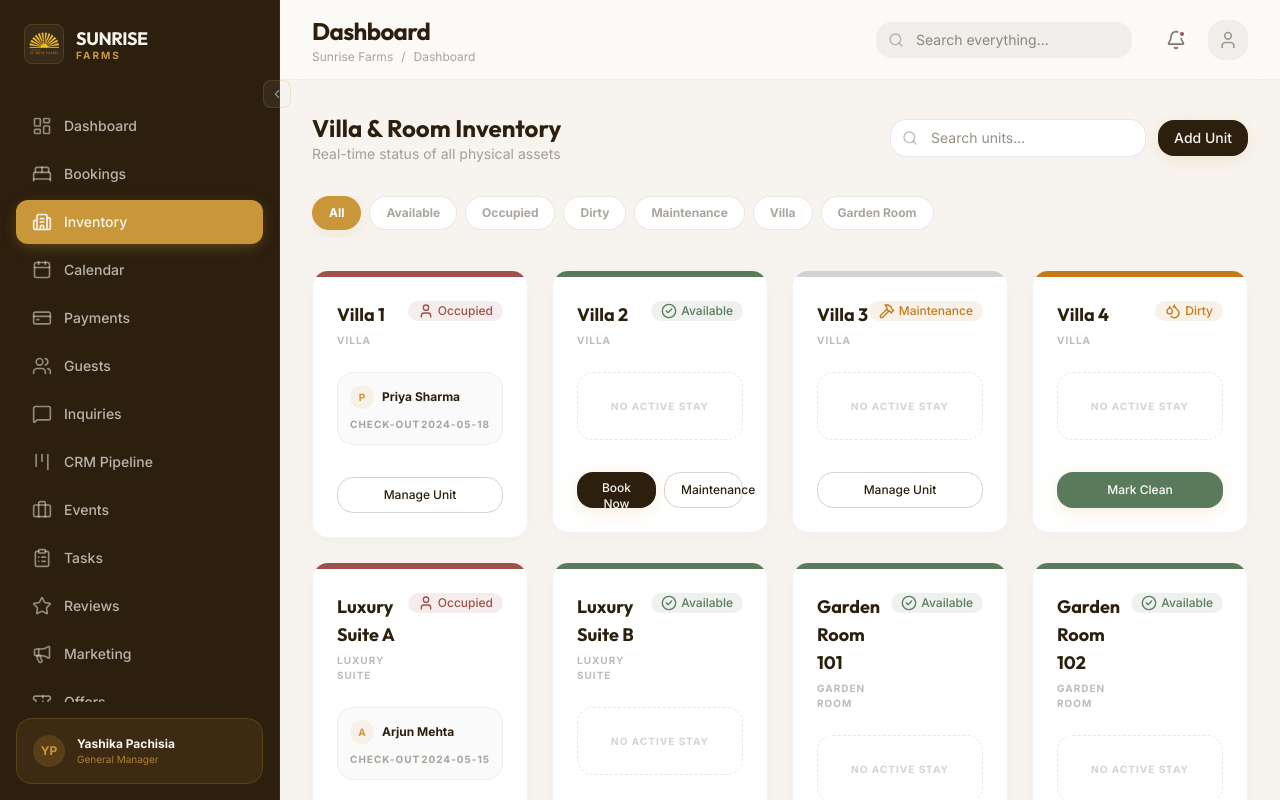
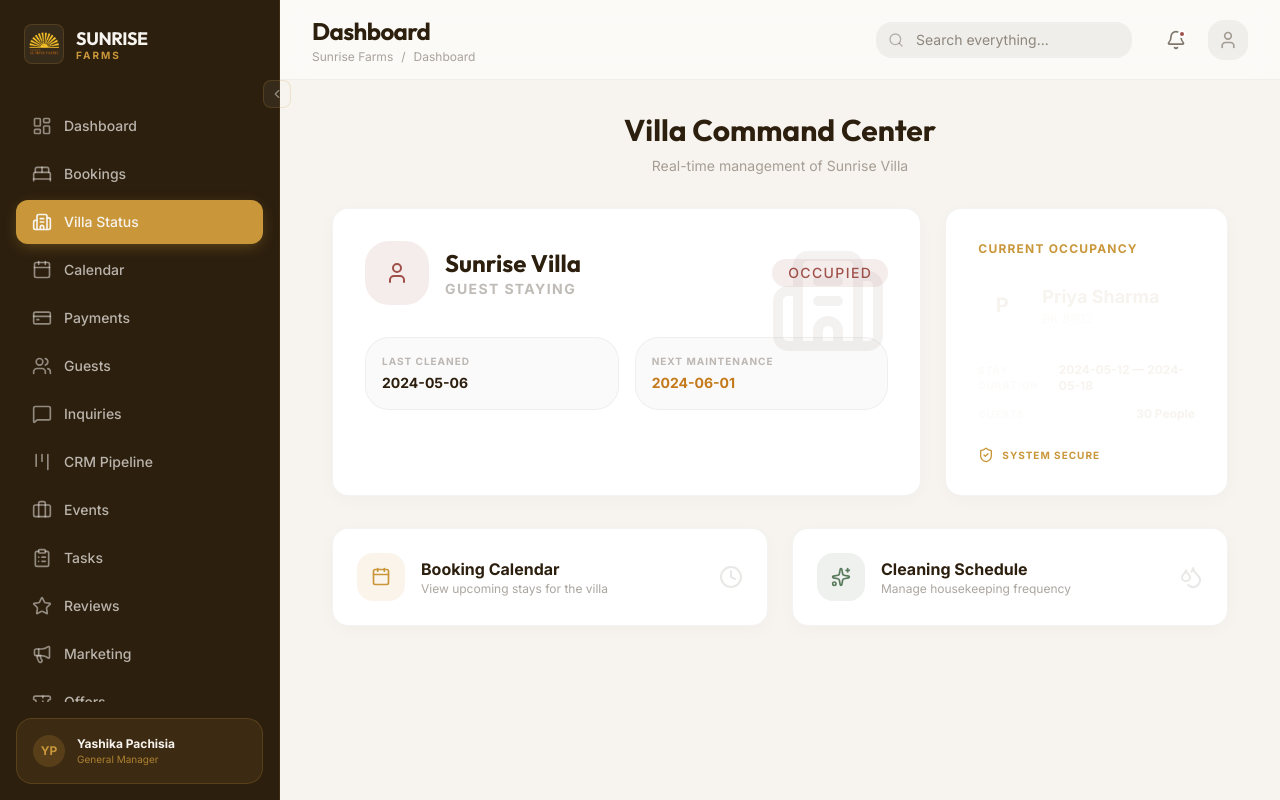
Before and after one commit to advaitkhangar01/SDMP, a Next.js app: page /inventory in a window 1280 px wide. Shown: the top 800 px of the page. Built offline with nearby package versions, Linux system fonts and the light colour scheme.

Commit message:
Implement Stage 3: Advanced CRM & Communication

```diff
--- a/src/app/bookings/page.tsx
+++ b/src/app/bookings/page.tsx
@@ -21,7 +21,7 @@ import {
 import { motion, AnimatePresence } from "framer-motion";
 
 export default function BookingsPage() {
-  const { bookings: allBookings, addBooking, updateBooking, deleteBooking, rooms, checkInBooking, checkOutBooking } = useAppStore();
+  const { bookings: allBookings, addBooking, updateBooking, deleteBooking, villa, checkInBooking, checkOutBooking } = useAppStore();
   const { toast } = useToast();
 
   const [selectedBookingId, setSelectedBookingId] = useState<string | null>(null);
@@ -332,29 +332,25 @@ export default function BookingsPage() {
                   <div className="grid grid-cols-1 gap-3">
                     {selectedBooking.status !== "Arrived" ? (
                       <div className="space-y-3">
-                        <label className="text-[10px] font-bold text-bark/40 uppercase tracking-widest px-1">Assign Room for Check-in</label>
-                        <div className="flex gap-2">
-                          <select
-                            id="roomSelect"
-                            className="flex-1 px-4 py-2 bg-white border border-bark/10 rounded-xl text-sm focus:ring-1 focus:ring-gold/20 outline-none"
-                          >
-                            <option value="">Select available unit...</option>
-                            {rooms.filter(r => r.status === "Available" && r.type === selectedBooking.type).map(r => (
-                              <option key={r.id} value={r.id}>{r.name}</option>
-                            ))}
-                          </select>
+                        {villa.status === "Available" ? (
+                          <div className="p-4 bg-sage/5 border border-sage/10 rounded-2xl space-y-3">
+                            <p className="text-xs text-sage font-medium">Villa is ready for check-in.</p>
                             <Button
                               onClick={() => {
-                              const roomId = (document.getElementById("roomSelect") as HTMLSelectElement).value;
-                              if (!roomId) return toast("Please select a room", "error");
-                              checkInBooking(selectedBooking.id, roomId);
+                                checkInBooking(selectedBooking.id);
                                 toast("Guest checked in successfully!", "success");
                               }}
-                            className="bg-sage text-white px-6"
+                              className="w-full bg-sage text-white"
                             >
-                            Check-in
+                              Check-in to Sunrise Villa
                             </Button>
                           </div>
+                        ) : (
+                          <div className="p-4 bg-rose/5 border border-rose/10 rounded-2xl space-y-1">
+                            <p className="text-xs text-rose font-bold">Villa Unavailable</p>
+                            <p className="text-[10px] text-rose/60">The villa is currently {villa.status}. It must be 'Available' before check-in.</p>
+                          </div>
+                        )}
                       </div>
                     ) : (
                       <Button
--- a/src/app/inventory/page.tsx
+++ b/src/app/inventory/page.tsx
@@ -6,164 +6,176 @@ import { Card, Badge, Button, cn } from "@/components/ui";
 import {
   Building2,
   CheckCircle2,
-  AlertCircle,
-  Clock,
   User,
   Hammer,
   Droplets,
-  Search,
-  Filter
+  Calendar,
+  Clock,
+  Sparkles,
+  ShieldCheck
 } from "lucide-react";
 import { motion } from "framer-motion";
-import { useState } from "react";
 
-export default function InventoryPage() {
-  const { rooms, updateRoomStatus, bookings } = useAppStore();
+export default function VillaStatusPage() {
+  const { villa, updateVillaStatus, bookings } = useAppStore();
   const { toast } = useToast();
-  const [filter, setFilter] = useState("All");
 
-  const filteredRooms = filter === "All"
-    ? rooms
-    : rooms.filter(r => r.status === filter || r.type === filter);
+  const booking = bookings.find(b => b.id === villa.currentBookingId);
 
-  const getStatusColor = (status: string) => {
+  const getStatusDetails = (status: string) => {
     switch (status) {
-      case "Available": return "success";
-      case "Occupied": return "danger";
-      case "Dirty": return "warning";
-      case "Maintenance": return "warning";
-      case "Blocked": return "default";
-      default: return "default";
+      case "Available": return { color: "success", icon: <CheckCircle2 size={24} />, desc: "Ready for Guest" };
+      case "Occupied": return { color: "danger", icon: <User size={24} />, desc: "Guest Staying" };
+      case "Dirty": return { color: "warning", icon: <Droplets size={24} />, desc: "Cleaning Required" };
+      case "Maintenance": return { color: "warning", icon: <Hammer size={24} />, desc: "Under Repair" };
+      default: return { color: "default", icon: <Clock size={24} />, desc: "Unknown" };
     }
   };
 
-  const getStatusIcon = (status: string) => {
-    switch (status) {
-      case "Available": return <CheckCircle2 size={16} />;
-      case "Occupied": return <User size={16} />;
-      case "Dirty": return <Droplets size={16} />;
-      case "Maintenance": return <Hammer size={16} />;
-      default: return <Clock size={16} />;
-    }
-  };
+  const details = getStatusDetails(villa.status);
 
-  const handleStatusChange = (roomId: string, newStatus: string) => {
-    updateRoomStatus(roomId, newStatus);
-    toast(`${roomId} is now ${newStatus}`, "success");
+  const handleStatusChange = (newStatus: any) => {
+    updateVillaStatus(newStatus);
+    toast(`Villa is now ${newStatus}`, "success");
   };
 
   return (
-    <div className="space-y-8 pb-12">
-      <div className="flex flex-col md:flex-row md:items-center justify-between gap-4">
+    <div className="max-w-4xl mx-auto space-y-8 pb-12">
+      <div className="text-center space-y-2">
+        <h2 className="text-3xl font-serif font-bold text-bark">Villa Command Center</h2>
+        <p className="text-sm text-bark/40">Real-time management of Sunrise Villa</p>
+      </div>
+
+      <div className="grid grid-cols-1 md:grid-cols-3 gap-6">
+        {/* Status Card */}
+        <Card className="md:col-span-2 p-8 border-none shadow-premium bg-white relative overflow-hidden">
+          <div className="absolute top-0 right-0 p-8 opacity-5">
+            <Building2 size={120} />
+          </div>
+
+          <div className="relative z-10 space-y-8">
+            <div className="flex items-center justify-between">
+              <div className="flex items-center gap-4">
+                <div className={cn("w-16 h-16 rounded-2xl flex items-center justify-center",
+                  villa.status === "Available" ? "bg-sage/10 text-sage" :
+                  villa.status === "Occupied" ? "bg-rose/10 text-rose" : "bg-amber/10 text-amber"
+                )}>
+                  {details.icon}
+                </div>
                 <div>
-          <h2 className="text-2xl font-serif font-bold text-bark">Villa & Room Inventory</h2>
-          <p className="text-sm text-bark/40">Real-time status of all physical assets</p>
+                  <h3 className="text-2xl font-serif font-bold text-bark">{villa.name}</h3>
+                  <p className="text-sm font-bold text-bark/30 uppercase tracking-widest">{details.desc}</p>
                 </div>
-        <div className="flex items-center gap-3">
-          <div className="relative">
-            <Search className="absolute left-3 top-1/2 -translate-y-1/2 text-bark/30" size={16} />
-            <input
-              type="text"
-              placeholder="Search units..."
-              className="pl-10 pr-4 py-2 bg-white border border-bark/10 rounded-xl text-sm focus:ring-1 focus:ring-gold/20 outline-none w-64"
-            />
               </div>
-          <Button className="bg-bark text-cream">Add Unit</Button>
+              <Badge variant={details.color as any} className="text-sm px-4 py-1 rounded-full uppercase tracking-widest">
+                {villa.status}
+              </Badge>
+            </div>
+
+            <div className="grid grid-cols-2 gap-4">
+              <div className="p-4 bg-bark/[0.02] rounded-2xl border border-bark/5 space-y-1">
+                <p className="text-[10px] font-bold text-bark/30 uppercase tracking-widest">Last Cleaned</p>
+                <p className="text-sm font-bold">{villa.lastCleaned}</p>
+              </div>
+              <div className="p-4 bg-bark/[0.02] rounded-2xl border border-bark/5 space-y-1">
+                <p className="text-[10px] font-bold text-bark/30 uppercase tracking-widest">Next Maintenance</p>
+                <p className="text-sm font-bold text-amber">{villa.nextMaintenance}</p>
               </div>
             </div>
 
-      <div className="flex gap-2 overflow-x-auto pb-2 no-scrollbar">
-        {["All", "Available", "Occupied", "Dirty", "Maintenance", "Villa", "Garden Room"].map((f) => (
-          <button
-            key={f}
-            onClick={() => setFilter(f)}
-            className={cn(
-              "px-4 py-2 rounded-full text-xs font-bold transition-all border",
-              filter === f ? "bg-gold text-white border-gold shadow-gold" : "bg-white text-bark/40 border-bark/10 hover:border-gold/30"
+            <div className="flex gap-3">
+              {villa.status === "Dirty" && (
+                <Button onClick={() => handleStatusChange("Available")} className="flex-1 bg-sage text-white h-12 shadow-lg shadow-sage/10">
+                  <Sparkles size={18} className="mr-2" /> Mark as Clean & Ready
+                </Button>
               )}
-          >
-            {f}
-          </button>
-        ))}
-      </div>
-
-      <div className="grid grid-cols-1 md:grid-cols-2 lg:grid-cols-3 xl:grid-cols-4 gap-6">
-        {filteredRooms.map((room, i) => {
-          const booking = bookings.find(b => b.id === room.currentBookingId);
-
-          return (
-            <motion.div
-              key={room.id}
-              initial={{ opacity: 0, y: 20 }}
-              animate={{ opacity: 1, y: 0 }}
-              transition={{ delay: i * 0.05 }}
-            >
-              <Card className="group hover:shadow-xl transition-all duration-300 border-none shadow-premium overflow-hidden p-0">
-                <div className={cn(
-                  "h-1.5 w-full",
-                  room.status === "Available" ? "bg-sage" :
-                  room.status === "Occupied" ? "bg-rose" :
-                  room.status === "Dirty" ? "bg-amber" : "bg-bark/20"
-                )} />
-
-                <div className="p-6 space-y-6">
-                  <div className="flex justify-between items-start">
-                    <div className="space-y-1">
-                      <h3 className="font-serif font-bold text-lg">{room.name}</h3>
-                      <p className="text-[10px] font-bold text-bark/30 uppercase tracking-widest">{room.type}</p>
-                    </div>
-                    <Badge variant={getStatusColor(room.status)} className="flex items-center gap-1">
-                      {getStatusIcon(room.status)} {room.status}
-                    </Badge>
-                  </div>
-
-                  {room.status === "Occupied" && booking ? (
-                    <div className="p-3 bg-bark/[0.02] rounded-xl border border-bark/5 space-y-2">
-                      <div className="flex items-center gap-2">
-                        <div className="w-6 h-6 rounded-full bg-gold/10 flex items-center justify-center text-[10px] font-bold text-gold">
-                          {booking.guest.charAt(0)}
-                        </div>
-                        <span className="text-xs font-bold text-bark">{booking.guest}</span>
-                      </div>
-                      <div className="flex justify-between text-[10px] text-bark/40 font-bold uppercase tracking-widest">
-                        <span>Check-out</span>
-                        <span>{booking.checkOut}</span>
-                      </div>
-                    </div>
-                  ) : (
-                    <div className="h-[68px] flex items-center justify-center border border-dashed border-bark/10 rounded-xl">
-                      <p className="text-[10px] font-bold text-bark/20 uppercase tracking-widest">No active stay</p>
-                    </div>
+              {villa.status === "Available" && (
+                <Button onClick={() => handleStatusChange("Maintenance")} variant="outline" className="flex-1 h-12 border-amber/20 text-amber hover:bg-amber/5">
+                  <Hammer size={18} className="mr-2" /> Block for Maintenance
+                </Button>
               )}
-
-                  <div className="grid grid-cols-2 gap-2 pt-2">
-                    {room.status === "Dirty" ? (
-                      <Button
-                        onClick={() => handleStatusChange(room.id, "Available")}
-                        className="col-span-2 bg-sage text-white text-xs h-9"
-                      >
-                        Mark Clean
+              {villa.status === "Maintenance" && (
+                <Button onClick={() => handleStatusChange("Available")} className="flex-1 bg-sage text-white h-12">
+                  Complete Maintenance
                 </Button>
-                    ) : room.status === "Available" ? (
-                      <>
-                        <Button className="bg-bark text-cream text-xs h-9">Book Now</Button>
-                        <Button
-                          variant="outline"
-                          onClick={() => handleStatusChange(room.id, "Maintenance")}
-                          className="text-xs h-9"
-                        >
-                          Maintenance
-                        </Button>
-                      </>
-                    ) : (
-                      <Button variant="outline" className="col-span-2 text-xs h-9">Manage Unit</Button>
               )}
             </div>
           </div>
         </Card>
-            </motion.div>
-          );
-        })}
+
+        {/* Current Occupant Card */}
+        <Card className="p-8 border-none shadow-premium bg-bark text-cream relative overflow-hidden">
+          <div className="relative z-10 h-full flex flex-col justify-between">
+            <div className="space-y-6">
+              <h4 className="text-xs font-bold text-gold uppercase tracking-widest">Current Occupancy</h4>
+              {villa.status === "Occupied" && booking ? (
+                <div className="space-y-4">
+                  <div className="flex items-center gap-4">
+                    <div className="w-12 h-12 rounded-xl bg-white/10 flex items-center justify-center text-xl font-bold">
+                      {booking.guest.charAt(0)}
+                    </div>
+                    <div>
+                      <p className="font-bold text-lg">{booking.guest}</p>
+                      <p className="text-xs text-cream/40">{booking.id}</p>
+                    </div>
+                  </div>
+                  <div className="space-y-3 pt-4 border-t border-white/5">
+                    <div className="flex justify-between items-center">
+                      <span className="text-[10px] font-bold text-cream/40 uppercase tracking-widest">Stay Duration</span>
+                      <span className="text-xs font-bold">{booking.checkIn} — {booking.checkOut}</span>
+                    </div>
+                    <div className="flex justify-between items-center">
+                      <span className="text-[10px] font-bold text-cream/40 uppercase tracking-widest">Guests</span>
+                      <span className="text-xs font-bold">{booking.guests} People</span>
+                    </div>
+                  </div>
+                </div>
+              ) : (
+                <div className="flex-1 flex flex-col items-center justify-center text-center space-y-4 py-8">
+                  <div className="w-16 h-16 rounded-full bg-white/5 flex items-center justify-center text-white/20">
+                    <Building2 size={32} />
+                  </div>
+                  <p className="text-sm text-cream/40 italic">No active stay currently.</p>
+                </div>
+              )}
+            </div>
+
+            <div className="pt-6 border-t border-white/10">
+              <div className="flex items-center gap-2 text-gold">
+                <ShieldCheck size={16} />
+                <span className="text-[10px] font-bold uppercase tracking-widest">System Secure</span>
+              </div>
+            </div>
+          </div>
+        </Card>
+      </div>
+
+      {/* Operations Quick Actions */}
+      <div className="grid grid-cols-1 md:grid-cols-2 gap-6">
+        <Card className="p-6 border-none shadow-premium flex items-center justify-between group cursor-pointer hover:bg-gold/5 transition-colors">
+          <div className="flex items-center gap-4">
+            <div className="w-12 h-12 bg-gold/10 rounded-xl flex items-center justify-center text-gold">
+              <Calendar size={20} />
+            </div>
+            <div>
+              <p className="font-bold">Booking Calendar</p>
+              <p className="text-xs text-bark/40">View upcoming stays for the villa</p>
+            </div>
+          </div>
+          <Clock className="text-bark/10 group-hover:text-gold/20 transition-colors" size={24} />
+        </Card>
+        <Card className="p-6 border-none shadow-premium flex items-center justify-between group cursor-pointer hover:bg-sage/5 transition-colors">
+          <div className="flex items-center gap-4">
+            <div className="w-12 h-12 bg-sage/10 rounded-xl flex items-center justify-center text-sage">
+              <Sparkles size={20} />
+            </div>
+            <div>
+              <p className="font-bold">Cleaning Schedule</p>
+              <p className="text-xs text-bark/40">Manage housekeeping frequency</p>
+            </div>
+          </div>
+          <Droplets className="text-bark/10 group-hover:text-sage/20 transition-colors" size={24} />
+        </Card>
       </div>
     </div>
   );
--- a/src/components/layout/Sidebar.tsx
+++ b/src/components/layout/Sidebar.tsx
@@ -30,7 +30,7 @@ import { motion } from "framer-motion";
 const menuItems = [
   { icon: LayoutDashboard, label: "Dashboard", href: "/" },
   { icon: BedDouble, label: "Bookings", href: "/bookings" },
-  { icon: Building2, label: "Inventory", href: "/inventory" },
+  { icon: Building2, label: "Villa Status", href: "/inventory" },
   { icon: Calendar, label: "Calendar", href: "/calendar" },
   { icon: CreditCard, label: "Payments", href: "/payments" },
   { icon: Users, label: "Guests", href: "/guests" },
--- a/src/lib/mockData.ts
+++ b/src/lib/mockData.ts
@@ -61,9 +61,45 @@ export const payments = [
   { id: "TXN-5523", guest: "Vikram Singh", amount: "₹45,000", date: "2024-05-03", status: "Completed", method: "UPI" },
 ];
 export const guests = [
-  { name: "Virat Kohli", city: "Delhi", spend: "₹15,40,000", bookings: 4, lastStay: "Apr 2024", type: "VIP", status: "Active" },
-  { name: "Pooja Hegde", city: "Mumbai", spend: "₹8,20,000", bookings: 2, lastStay: "Mar 2024", type: "VIP", status: "Active" },
-  { name: "Sameer Varma", city: "Bangalore", spend: "₹3,45,000", bookings: 1, lastStay: "Feb 2024", type: "Regular", status: "Active" },
+  {
+    name: "Virat Kohli",
+    city: "Delhi",
+    spend: "₹15,40,000",
+    bookings: 4,
+    lastStay: "Apr 2024",
+    type: "VIP",
+    status: "Active",
+    email: "virat@example.com",
+    phone: "+91 98765 43210",
+    preferences: ["Vegetarian", "High Floor", "Extra Towels"],
+    notes: "Prefers early morning tea. Very punctual."
+  },
+  {
+    name: "Pooja Hegde",
+    city: "Mumbai",
+    spend: "₹8,20,000",
+    bookings: 2,
+    lastStay: "Mar 2024",
+    type: "VIP",
+    status: "Active",
+    email: "pooja@example.com",
+    phone: "+91 99887 76655",
+    preferences: ["Yoga Mat in Room", "Organic Food"],
+    notes: "Visits for wellness retreats."
+  },
+  {
+    name: "Sameer Varma",
+    city: "Bangalore",
+    spend: "₹3,45,000",
+    bookings: 1,
+    lastStay: "Feb 2024",
+    type: "Regular",
+    status: "Active",
+    email: "sameer@example.com",
+    phone: "+91 91234 56789",
+    preferences: ["Late Check-out"],
+    notes: "Business traveler."
+  },
 ];
 
 export const offers = [
@@ -77,17 +113,13 @@ export const events = [
   { id: 3, title: "Yoga & Wellness Retreat", date: "June 05, 2024", guests: 20, revenue: "₹1,80,000", status: "Open", type: "Wellness" },
 ];
 
-export const rooms = [
-  { id: "V1", name: "Villa 1", type: "Villa", status: "Occupied", currentBookingId: "BK-8802" },
-  { id: "V2", name: "Villa 2", type: "Villa", status: "Available" },
-  { id: "V3", name: "Villa 3", type: "Villa", status: "Maintenance" },
-  { id: "V4", name: "Villa 4", type: "Villa", status: "Dirty" },
-  { id: "S1", name: "Luxury Suite A", type: "Luxury Suite", status: "Occupied", currentBookingId: "BK-8801" },
-  { id: "S2", name: "Luxury Suite B", type: "Luxury Suite", status: "Available" },
-  { id: "G1", name: "Garden Room 101", type: "Garden Room", status: "Available" },
-  { id: "G2", name: "Garden Room 102", type: "Garden Room", status: "Available" },
-  { id: "G3", name: "Garden Room 103", type: "Garden Room", status: "Occupied", currentBookingId: "BK-8803" },
-];
+export const villaStatus = {
+  name: "Sunrise Villa",
+  status: "Occupied" as const,
+  currentBookingId: "BK-8802",
+  lastCleaned: "2024-05-06",
+  nextMaintenance: "2024-06-01"
+};
 
 export const staff = [
   { id: "S1", name: "Suresh Kumar", role: "Housekeeping", status: "On Duty" },
--- a/src/lib/store.ts
+++ b/src/lib/store.ts
@@ -11,7 +11,7 @@ import {
   offers as initialOffers,
   payments as initialPayments,
   events as initialEvents,
-  rooms as initialRooms,
+  villaStatus as initialVilla,
   staff as initialStaff
 } from "./mockData";
 
@@ -34,17 +34,14 @@ interface AppState {
   offers: typeof initialOffers;
   payments: typeof initialPayments;
   events: typeof initialEvents;
-  rooms: typeof initialRooms;
+  villa: typeof initialVilla;
   staff: typeof initialStaff;
-  payments: typeof initialPayments;
-  events: typeof initialEvents;
-  rooms: typeof initialRooms;
 
   // Bookings Actions
   addBooking: (booking: any) => void;
   updateBooking: (id: string, updates: any) => void;
   deleteBooking: (id: string) => void;
-  checkInBooking: (bookingId: string, roomId: string) => void;
+  checkInBooking: (bookingId: string) => void;
   checkOutBooking: (bookingId: string) => void;
 
   // Inquiries Actions
@@ -75,8 +72,8 @@ interface AppState {
   // Events Actions
   deleteEvent: (id: number) => void;
 
-  // Rooms Actions
-  updateRoomStatus: (id: string, status: string, bookingId?: string) => void;
+  // Villa Actions
+  updateVillaStatus: (status: "Available" | "Occupied" | "Dirty" | "Maintenance", bookingId?: string) => void;
 }
 
 export const useAppStore = create<AppState>()(
@@ -92,7 +89,7 @@ export const useAppStore = create<AppState>()(
       offers: initialOffers,
       payments: initialPayments,
       events: initialEvents,
-      rooms: initialRooms,
+      villa: initialVilla,
       staff: initialStaff,
 
       addBooking: (booking) => set((state) => ({
@@ -107,24 +104,22 @@ export const useAppStore = create<AppState>()(
         bookings: state.bookings.filter(b => b.id !== id)
       })),
 
-      checkInBooking: (bookingId, roomId) => set((state) => ({
+      checkInBooking: (bookingId) => set((state) => ({
         bookings: state.bookings.map(b => b.id === bookingId ? { ...b, status: "Arrived" as const } : b),
-        rooms: state.rooms.map(r => r.id === roomId ? { ...r, status: "Occupied", currentBookingId: bookingId } : r)
+        villa: { ...state.villa, status: "Occupied", currentBookingId: bookingId }
       })),
 
       checkOutBooking: (bookingId) => set((state) => {
         const booking = state.bookings.find(b => b.id === bookingId);
-        const room = state.rooms.find(r => r.currentBookingId === bookingId);
 
         const newState = {
-          bookings: state.bookings.map(b => b.id === bookingId ? { ...b, status: "Confirmed" as const } : b), // Should be "Checked-out" but mock status set is limited
-          rooms: state.rooms.map(r => r.currentBookingId === bookingId ? { ...r, status: "Dirty", currentBookingId: undefined } : r),
+          bookings: state.bookings.map(b => b.id === bookingId ? { ...b, status: "Confirmed" as const } : b),
+          villa: { ...state.villa, status: "Dirty", currentBookingId: undefined },
         };
 
-        if (room) {
         const cleaningTask = {
           id: state.tasks.length + 1,
-            title: `Deep Clean ${room.name} (Post-Checkout: ${booking?.guest})`,
+          title: `Deep Clean Sunrise Villa (Post-Checkout: ${booking?.guest})`,
           priority: "High" as const,
           assignee: "Housekeeping Team",
           status: "Todo" as const,
@@ -132,7 +127,6 @@ export const useAppStore = create<AppState>()(
         };
         // @ts-ignore
         newState.tasks = [...state.tasks, cleaningTask];
-        }
 
         return newState;
       }),
@@ -216,8 +210,8 @@ export const useAppStore = create<AppState>()(
         events: state.events.filter(e => e.id !== id)
       })),
 
-      updateRoomStatus: (id, status, bookingId) => set((state) => ({
-        rooms: state.rooms.map(r => r.id === id ? { ...r, status, currentBookingId: bookingId } : r)
+      updateVillaStatus: (status, bookingId) => set((state) => ({
+        villa: { ...state.villa, status, currentBookingId: bookingId }
       })),
     }),
     {
```
Also changed, not shown: src/app/guests/page.tsx (+11 -4 lines), src/app/inquiries/page.tsx (+8 -3 lines). Lines whose indentation alone changed are shown as unchanged.
